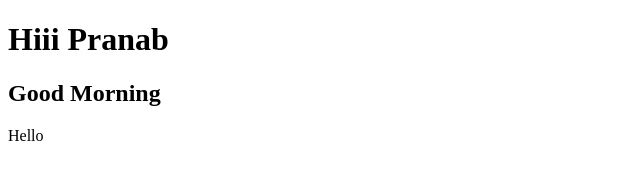
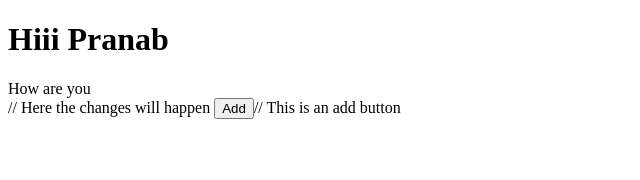
Before and after one commit to Pranab4321/GitOops, a plain HTML site: page index.html in a window 1280 px wide. Shown: the whole page, without its empty margins (0-640 px from the left). Drawn offline with Linux system fonts and the light colour scheme.

Commit message:
a change is done to the hotfix branch

```diff
--- a/index.html
+++ b/index.html
@@ -7,7 +7,7 @@
 </head>
 <body>
     <h1>Hiii Pranab</h1>
-    <h2>Good Morning</h2>
-    <div>Hello</div>
+    <div>How are you</div>// Here the changes will happen
+    <button>Add</button>// This is an add button
 </body>
 </html>
```
